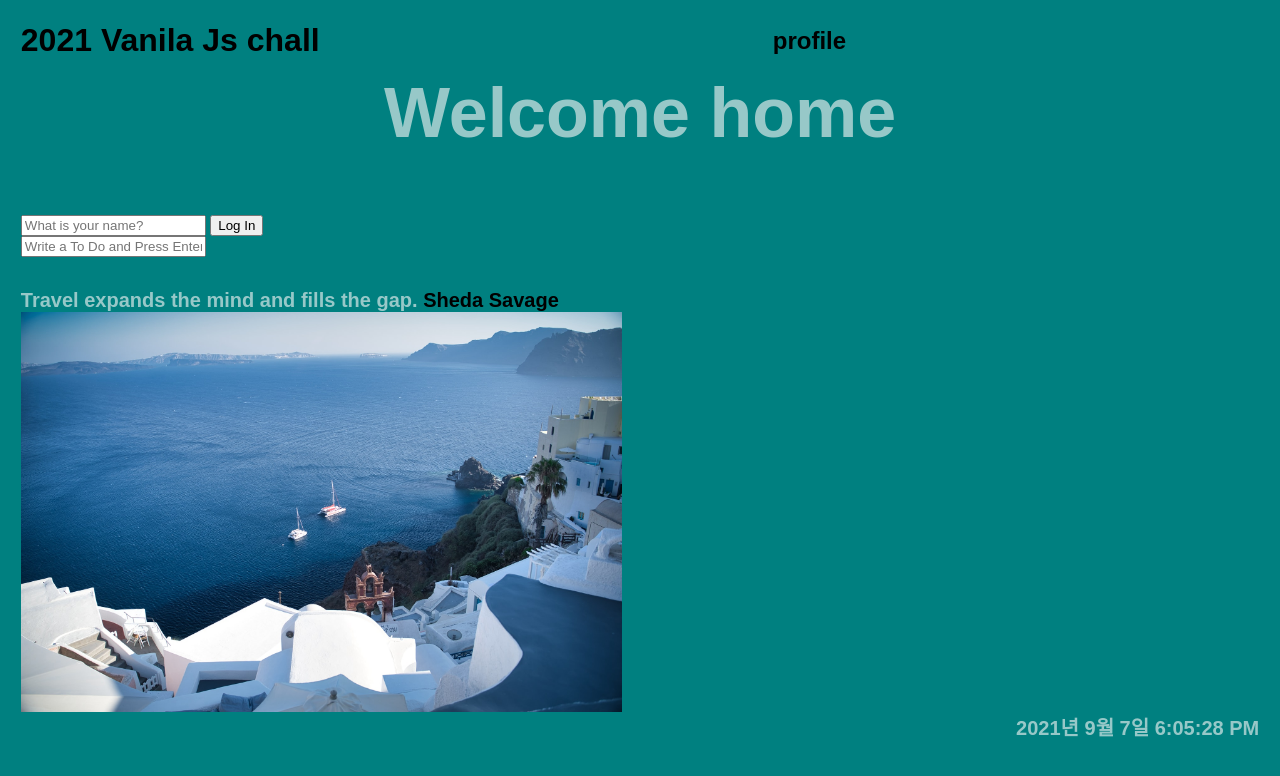
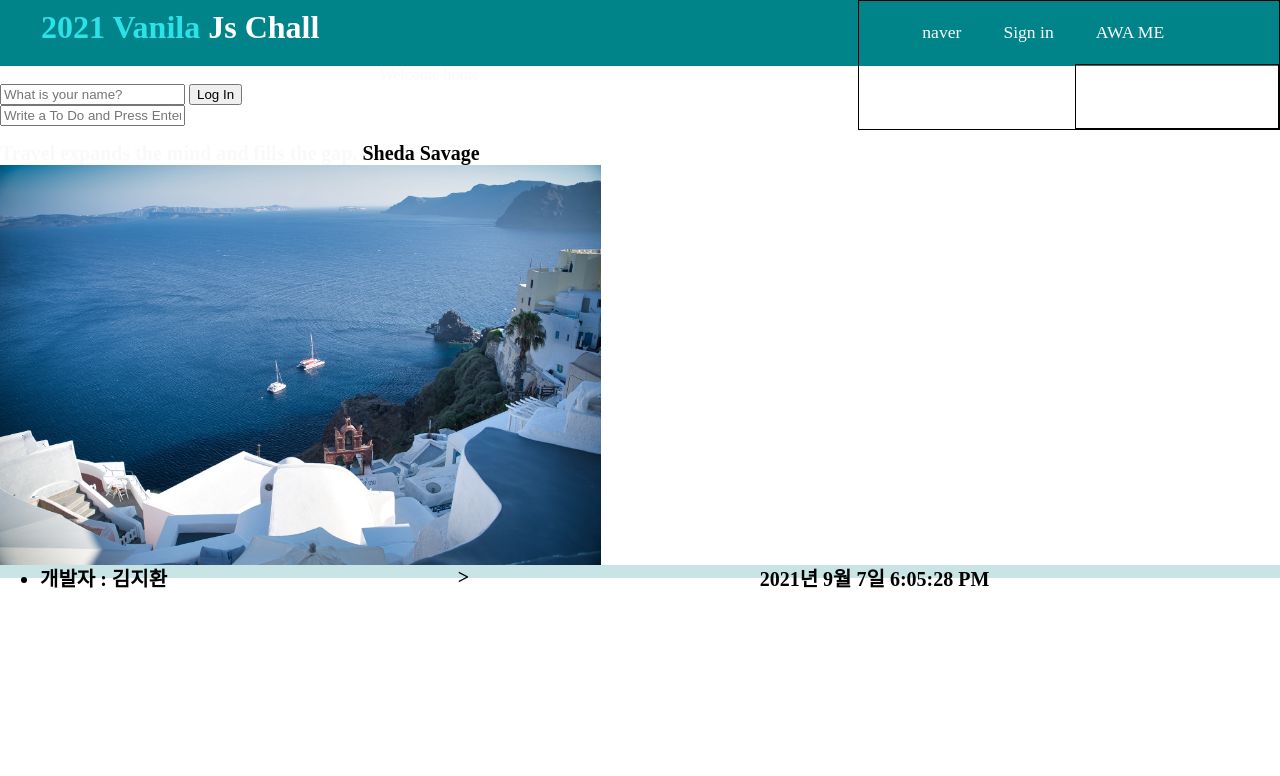
Before and after one commit to tykimdream/Steady, a plain HTML site: page NomadChall/index.html in a window 1280 px wide. Drawn offline with Linux system fonts and the light colour scheme; a web font is replaced by a local one.

Commit message:
css work

```diff
--- a/NomadChall/index.html
+++ b/NomadChall/index.html
@@ -9,18 +9,23 @@
 </head>
 <body>
     <header>
-        <h1>2021 Vanila Js chall</h1>
-        <nav>
-            <ul>
+        <div class = "logo">
+            <h1 class = "logo-text"><span>2021 Vanila </span>Js Chall</h1>
+        </div>
+        <i class = "fa fa-bars menu-toggle"></i>
+            <ul class = "nav">
+                <li><a id ="temp" class = "weather"></a></li>
+                <li><a href="http://naver.com">naver</a></li>
+                <!-- <li><h2><div id ="city" class = "weather"></div></h2></li> -->
+                <li><a href="#">Sign in</a></li>
                 <li>
-                    <div id = "weather">
-                    <div></div>
-                    <div></div>
-                </div>
-            </li>
-            <li><div><h2>profile</h2></div></li>
+                    <a href="#">AWA ME</a>
+                    <ul>
+                        <li><a href="#">Dashboard</a></li>
+                        <li><a href="">Lgout</a></li>
+                    </ul>
+                </li>
             </ul>
-        </nav>
 
         <div id = "weather" class  = "right-box">
             <div></div>
@@ -52,7 +57,11 @@
     <div id = "img"></div>
 
     <footer>
+        <ul>
+            <li><div>개발자 : 김지환</div></li>
+        </ul>>
         <div id = "timer" class = "right-box"></div>
+        <div></div>
     </footer>
 </body>
 <script src="src/timer.js"></script>
--- a/NomadChall/src/style.css
+++ b/NomadChall/src/style.css
@@ -1,33 +1,67 @@
-@import url('https://fonts.googleapis.com/css?family=Noto+Sans+KR|ZCOOL+QingKe+HuangYou');
-
-* {
+*{
   box-sizing: border-box;
 }
 body {
-  font-family: sans-serif;
-  background-color: teal;
   color: rgba(245, 245, 245, 0.616);
-  padding:1%;
-}
-.fn-font {
-  font-family: 'Noto Sans KR', sans-serif;
+  padding:0px;
+  margin: 0px;
 }
 header{
-  width:100%;
-  height: 40px;
-  display: flex;
+  background-color: #008489;
+  height: 66px;
+}
+header *{
+  color:white;
+}
+header .logo{
+  float: left;
+  height: inherit;
+  margin-left: 2em;
+}
+header .logo-text{
+  margin :9px;
+}
+
+header .logo-text span{
+  color: #2be2e9;
+
+}
+header ul{
+  float:right;
+  margin: 0px;
+  padding: 0px;
+  list-style: none;
+  border: 1px black solid;
+}
+header ul li{
+  float: left;
+}
+header ul li a{
+  display: block;
+  padding:21px;
+  font-size: 1.1em;
+}
+
+header .menu-toggle{
+  display: none;
+}
+
+
+
+
+footer{
+  width: 100%;
+  height: 10px;
+  padding-top: 1%;
+  background-color: rgba(0, 128, 128, 0.212);
+  color: black;
+  font-size: 20px;
+  font-weight: bold;
   align-items: center;
   justify-content: space-between;
-  color: black;
-}
-ul {
-  list-style: none;
-  display: flex;
-  justify-content: space-between;
-}
-li{
   display: flex;
 }
+
   a {
   text-decoration: none;
   outline: none;
@@ -45,18 +79,6 @@ li{
   text-align: right;
 }
 
-#welcome{
-  font-size: 70px;
-  font-weight: bold;
-  padding-bottom:5%;
-  padding-top:1%;
-}
-
-#weather{
-  font-size:20px;
-  font-weight: bold;
-}
-
 #quote{
   font-size:20px;
   font-weight: bold;
@@ -71,7 +93,3 @@ li{
   height: 50vh;
   width: 50vw;
 }
-footer{
-  font-size: 20px;
-  font-weight: bold;
-}
--- a/NomadChall/src/weather.js
+++ b/NomadChall/src/weather.js
@@ -1,7 +1,10 @@
 const API_KEY = "f8b716f1f08e582a50400aa42c558fc8";
 
-const weather = document.querySelector("#weather div:first-child");
-const city = document.querySelector("#weather div:last-child");
+// const weather = document.querySelector("#weather div:first-child");
+// const city = document.querySelector("#weather div:last-child");
+
+const weather = document.querySelector("#temp");
+const city = document.querySelector("#city");
 
 function onGeoOk(position){
     const lat = position.coords.latitude;
@@ -10,7 +13,7 @@ function onGeoOk(position){
     fetch(url
         ).then(response => response.json())
         .then(data => {
-            weather.innerText = `${data.weather[0].main} / ${data.main.temp}'C`;
+            weather.innerText = `${data.weather[0].main} ${data.main.temp}'C ${data.name}`;
             city.innerText = data.name;
     })
 
```
